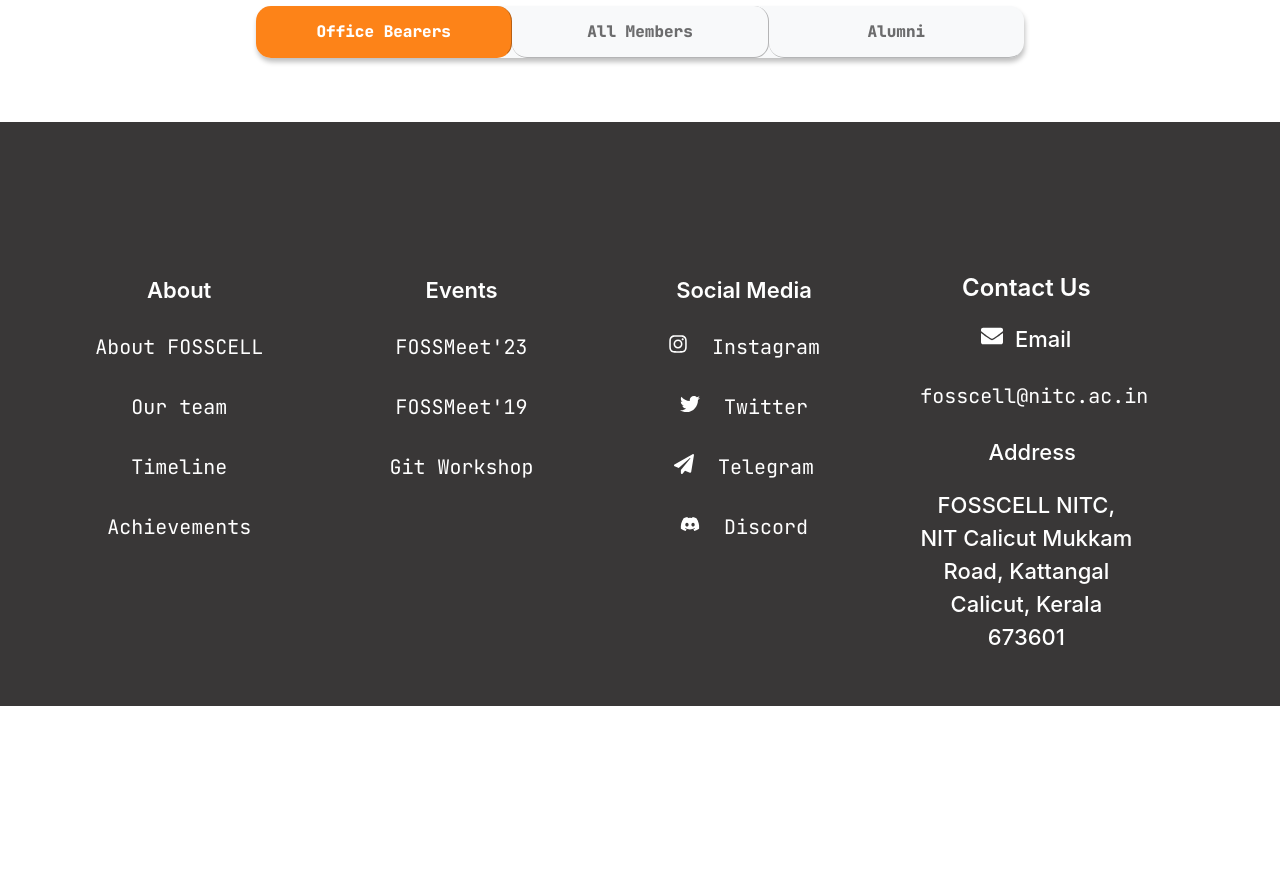
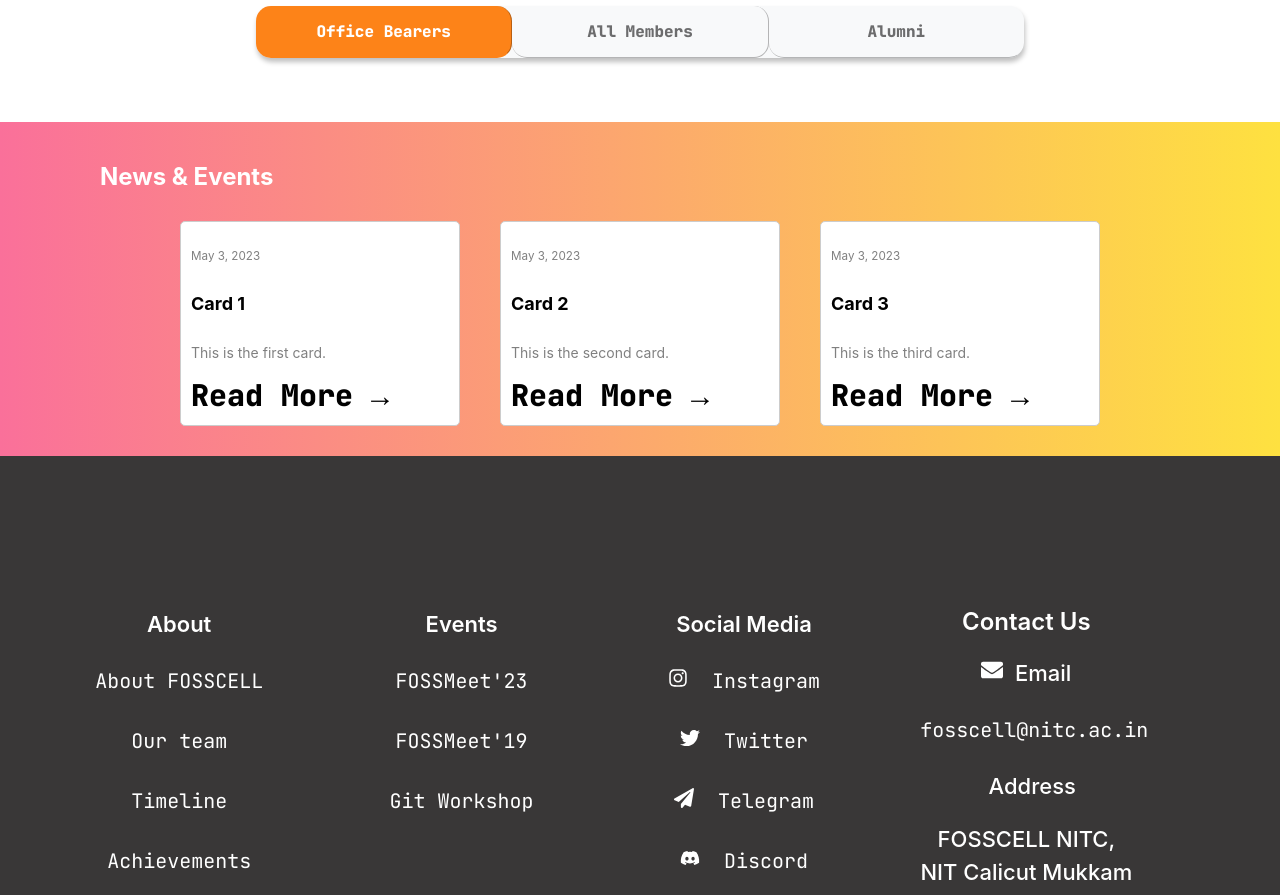
Before and after one commit to FOSSCellNITCalicut/FossCellNITC, a React (Create React App) app: page / in a window 1280 px wide. Shown: the part 3060-3955 px from the top of the page. Before the commit the page ends 3766 px from the top, so only its background shows below. Built offline with nearby package versions, Linux system fonts and the light colour scheme.

Commit message:
Update App.js (as per the update in news.js)

```diff
--- a/src/App.js
+++ b/src/App.js
@@ -3,8 +3,7 @@
 import WholeteamPage from './team2';
 import Info from './info';
 import Footer from './footer';
-// import Card from './news';
-// import CardList from './news';
+import News from './news';
 
 function App() {
   return (
@@ -14,7 +13,7 @@
         <Hero />
         <Info />
         <WholeteamPage />
-        {/* <CardList /> */}
+        <News />
         <Footer />
       </header>
     </div>
```
